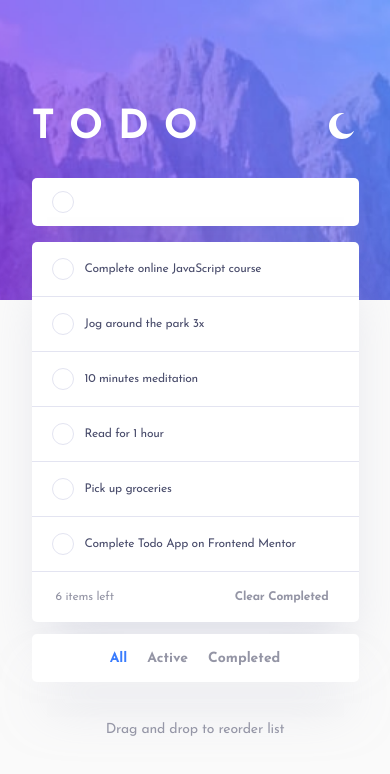
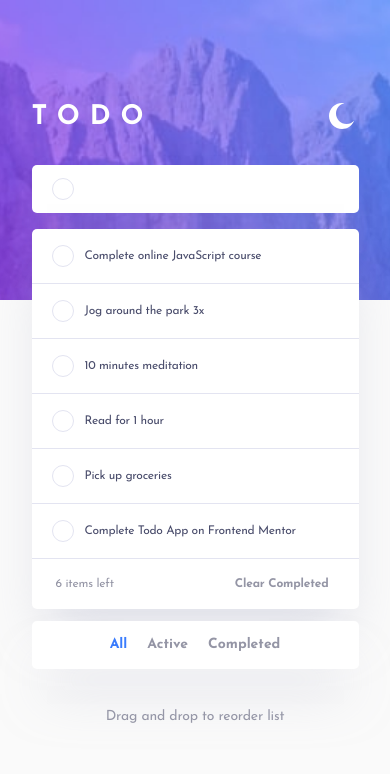
Before and after one commit to jownsu/todo-app-hub, a website built with Vite: page index.html in a window 390 px wide. Built offline with nearby package versions, Linux system fonts and the light colour scheme.

Commit message:
responsiveness adjust

```diff
--- a/styles/main.scss
+++ b/styles/main.scss
@@ -42,7 +42,7 @@ body{
         margin-bottom: 40px;
 
         @media only screen and (max-width: 700px){
-            margin-bottom: 20px;
+            margin-bottom: 26px;
         }
 
         .app_name{
@@ -51,6 +51,11 @@ body{
             font-size: 40px;
             letter-spacing: 15px;
             color: #fff;
+
+            @media only screen and (max-width: 700px){
+                font-size: 27px;
+                letter-spacing: 10px;
+            }
         }
 
         button{
```
